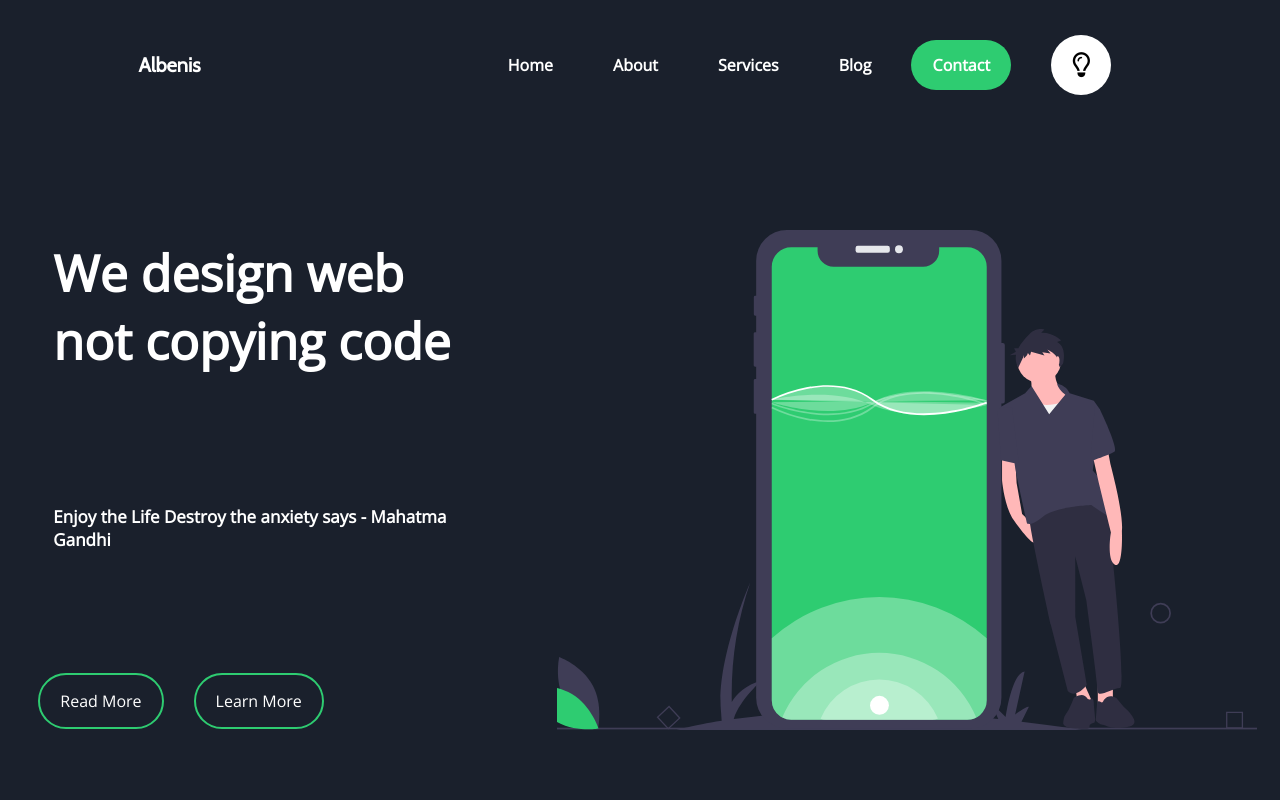
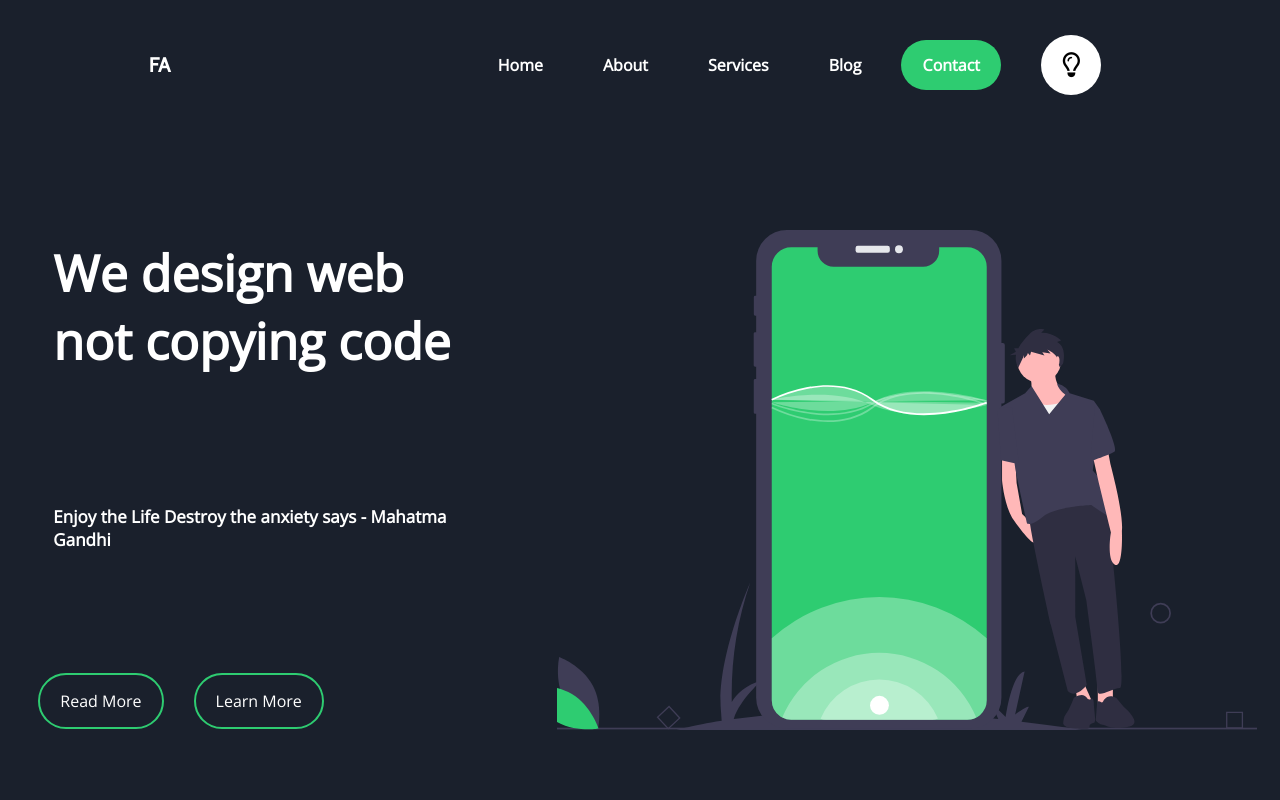
Before and after one commit to fadyehabamer/DARK-LIGHT-Website, a plain HTML site: page Website-UI-Design-master/index.html in a window 1280 px wide. Shown: the top 800 px of the page. Drawn offline with nearby package versions, Linux system fonts and the light colour scheme.

Commit message:
Update index.html

```diff
--- a/Website-UI-Design-master/index.html
+++ b/Website-UI-Design-master/index.html
@@ -23,7 +23,7 @@
 <body>
 
 	<div id="header" class="header">
-		<li class="logo"> Albenis</li>
+		<li class="logo"> FA</li>
 		<button class="button"><i class="fas fa-bars"></i></button>
 
 
@@ -170,7 +170,7 @@
 		</div>
 	</div>
 	<div style="border-top:2px solid var(--green); padding: 5px 0;" id="header" class="header">
-		<li class="logo">Albenis</li>
+		<li class="logo">FA</li>
 
 
 		<nav class="nav">
@@ -181,7 +181,7 @@
 			<li>Contact</li>
 
 		</nav>
-		<li>Copyright &copy; F.A</li>
+		<li>Copyright &copy;FA</li>
 
 	</div>
 	<script>
```
